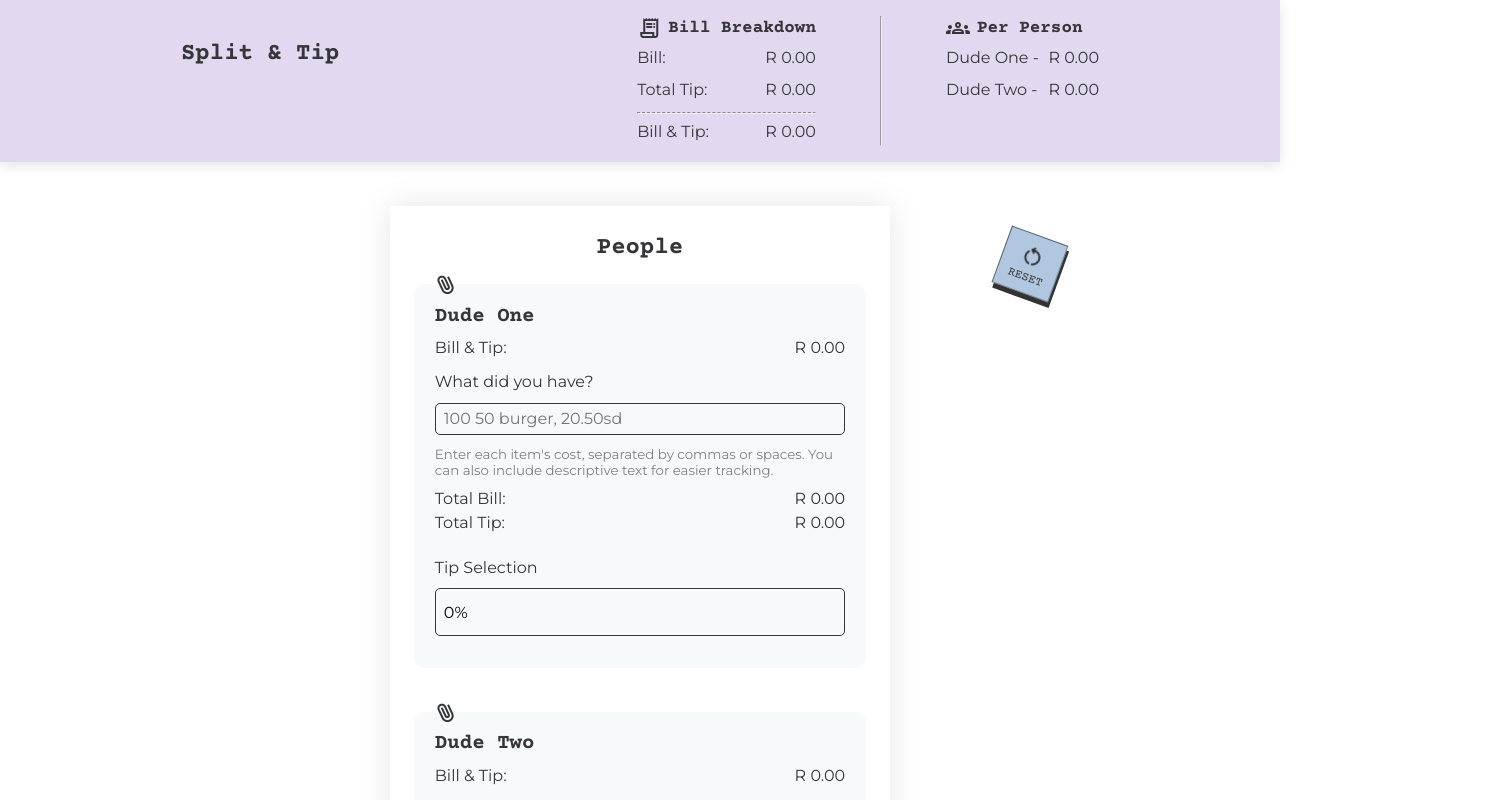
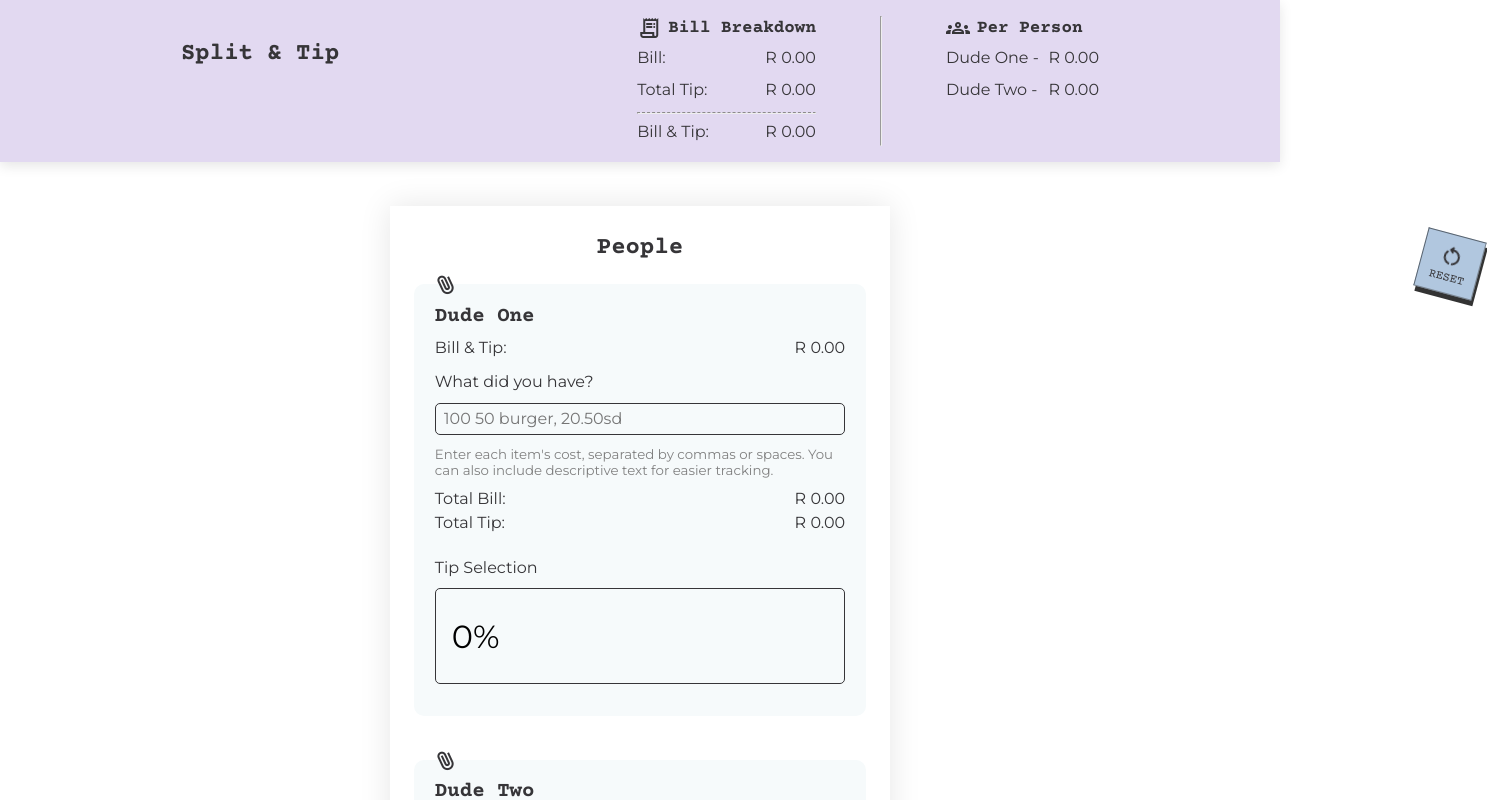
Before and after one commit to Natia-bit/split-n-tip, a React (Create React App) app: page / in a window 1280 px wide. Shown: the top 800 px of the page, 1487 px wide, since content can reach past the window. Built offline with nearby package versions, Linux system fonts and the light colour scheme.

Commit message:
visual fixes

```diff
--- a/src/index.css
+++ b/src/index.css
@@ -344,7 +344,6 @@ select {
     flex-direction: column;
     gap: 0.5em;
     text-align: center;
-    font-size: 0.8em;
     padding: 1em;
   }
 
@@ -356,8 +355,7 @@ select {
 
 @media (max-width: 600px) {
   select {
-    font-size: 2em;
-    height: 1em;
+    font-size: 0.8em;
   }
 
   .resest-btn {
@@ -365,3 +363,14 @@ select {
     transform: rotate(15deg);
   }
 }
+
+@media (min-width: 1200px) {
+  select {
+    font-size: 2em;
+  }
+
+  .resest-btn {
+    left: 1420px;
+    transform: rotate(15deg);
+  }
+}
```
